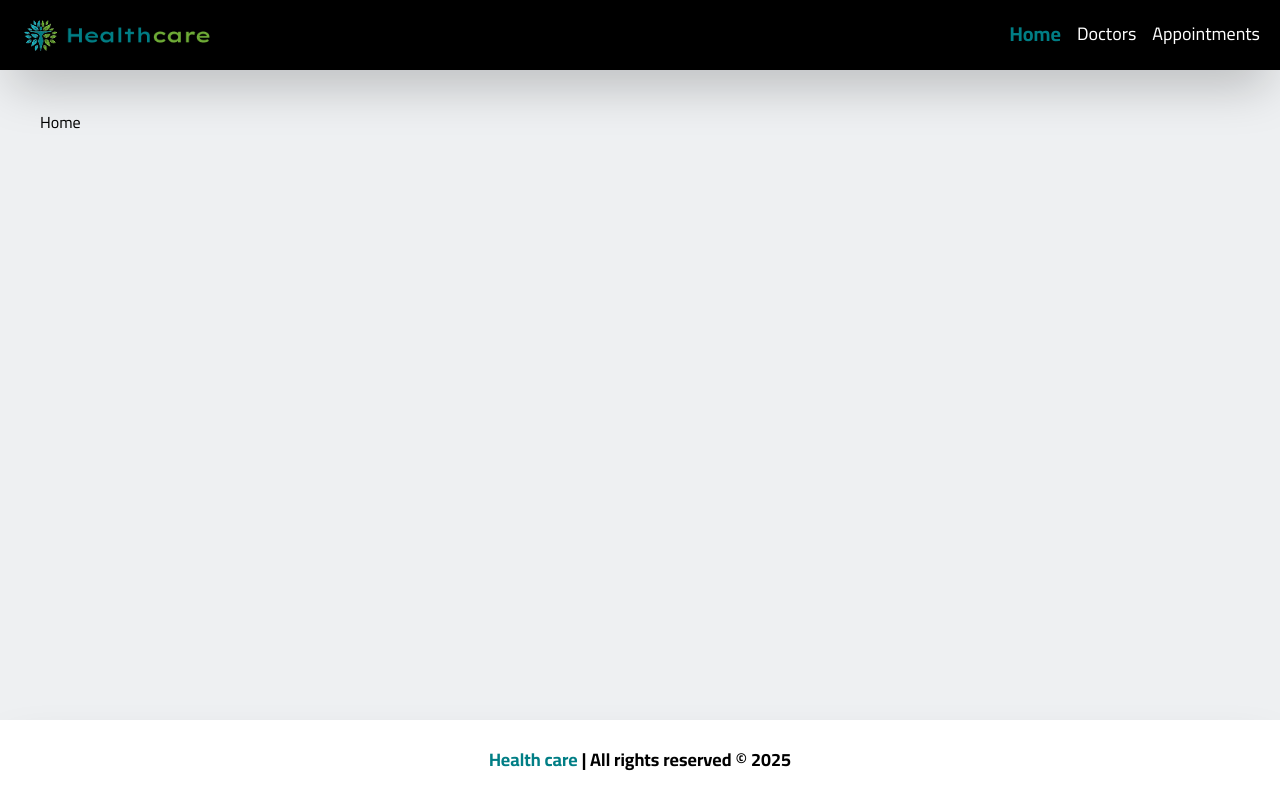
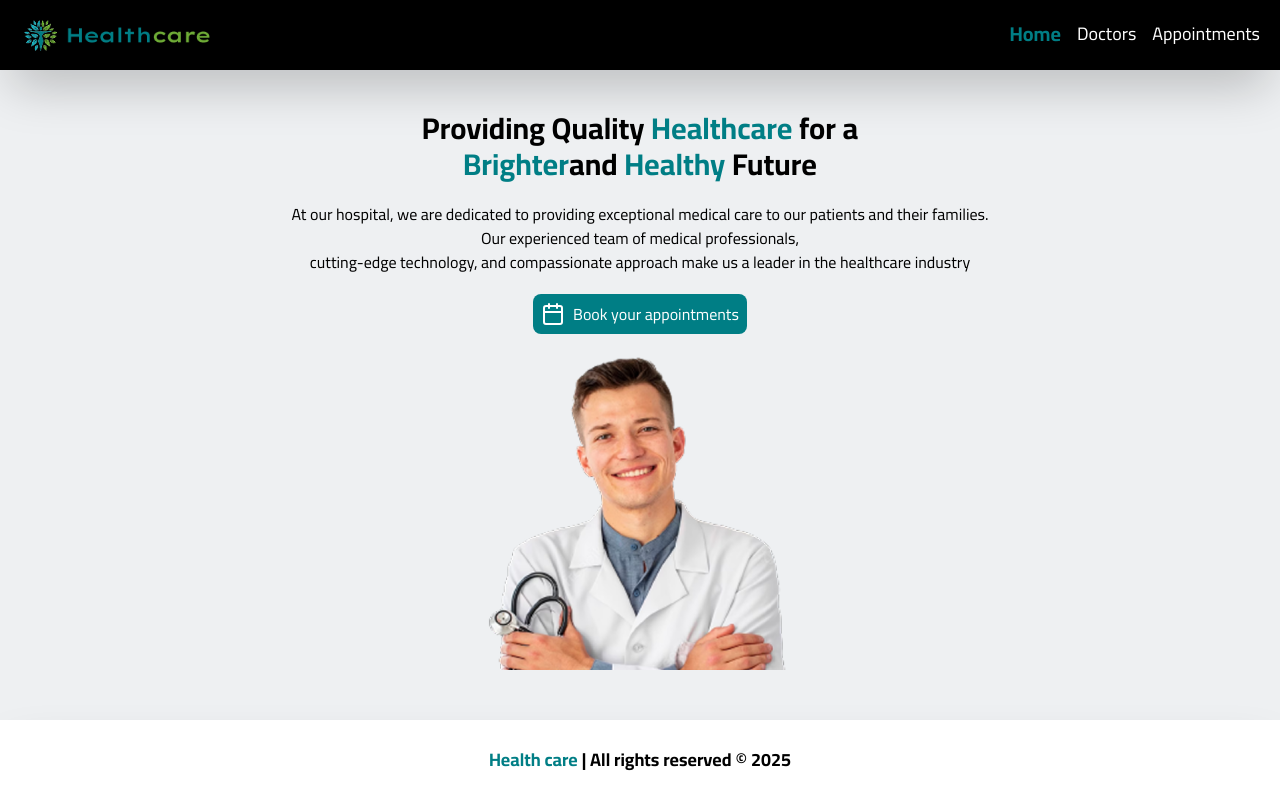
Before and after one commit to omargamal510/HealthCare, a React (Vite) app: page / in a window 1280 px wide. Built offline with nearby package versions, Linux system fonts and the light colour scheme.

Commit message:
[GENERAL] Modifications on the whole app

```diff
--- a/src/components/DoctorBooking/DoctorBooking.tsx
+++ b/src/components/DoctorBooking/DoctorBooking.tsx
@@ -143,10 +143,14 @@ function DoctorBooking({ doctorBookingData }: DoctorBookingProps) {
             </ul>
 
             <p className="flex border-t-1 border-primary-cyan pt-3 mt-3  w-full text-center items-center justify-center gap-2">
-              <span> Your appointment will be : </span>
-              <span className="flex">
-                {choosenDate} <Minus /> {choosenTime}
-              </span>
+              {choosenDate !== "" && choosenTime !== "" && (
+                <>
+                  <span> Your appointment will be : </span>
+                  <span className="flex">
+                    {choosenDate} <Minus /> {choosenTime}
+                  </span>
+                </>
+              )}
             </p>
 
             <button
--- a/src/components/DoctorFilter/DoctorFilter.tsx
+++ b/src/components/DoctorFilter/DoctorFilter.tsx
@@ -61,7 +61,7 @@ function DoctorFilter({
       {filterStatus && (
         <div
           onClick={() => setFilterStatus(false)}
-          className="bg-primary-filter overflow-y-scroll flex flex-col gap-10 items-center backdrop-blur-xs h-screen fixed inset-0"
+          className="bg-primary-filter overflow-y-scroll z-20 flex flex-col gap-10 items-center backdrop-blur-xs h-screen fixed inset-0"
         >
           <div
             onClick={(e) => e.stopPropagation()}
--- /dev/null
+++ b/src/components/Loading/Loading.tsx
@@ -0,0 +1,13 @@
+import { LoaderCircle } from "lucide-react";
+
+function Loading() {
+  return (
+    <div className="h-screen bg-white fixed flex items-center justify-center inset-0 z-40">
+      <div>
+        <LoaderCircle className="loading text-primary-cyan" size={100} />
+      </div>
+    </div>
+  );
+}
+
+export default Loading;
--- a/src/components/SingleAppointment/SingleAppointment.tsx
+++ b/src/components/SingleAppointment/SingleAppointment.tsx
@@ -1,5 +1,9 @@
-import { BadgeX, CalendarClock, Map, Minus } from "lucide-react";
+import { BadgeX, CalendarClock, Map, Minus, X } from "lucide-react";
 import { Link } from "react-router-dom";
+import {
+  defineTodayTomorrow,
+  isDeprecatedDate,
+} from "../../utils/dateFormatter.ts";
 
 function SingleAppointment() {
   const appointments = JSON.parse(localStorage.getItem("appointments") || "[]");
@@ -15,11 +19,20 @@ function SingleAppointment() {
                 <p className="text-lg">{appointment.specialty}</p>
               </div>
               <div className="flex flex-col justify-around gap-2 p-2 text-lg font-semibold h-[120px]">
+                {isDeprecatedDate(appointment.date) && (
+                  <h3 className="flex items-center">
+                    {" "}
+                    <span>Passed</span>{" "}
+                    <span>
+                      <X className="text-red-500" />
+                    </span>
+                  </h3>
+                )}
                 <p className="flex gap-1 items-center ">
                   <span>
                     <CalendarClock />
                   </span>
-                  <span>{appointment.date}</span>
+                  <span>{defineTodayTomorrow(appointment.date)}</span>
                   <Minus />
                   <span>{appointment.time}</span>
                 </p>
--- a/src/index.css
+++ b/src/index.css
@@ -23,3 +23,13 @@ button {
 input[type="checkbox"] {
   @apply accent-primary-cyan;
 }
+
+.loading {
+  animation: loading 2s linear infinite alternate forwards;
+}
+
+@keyframes loading {
+  to {
+    transform: rotate(360deg);
+  }
+}
--- a/src/pages/Doctors.tsx
+++ b/src/pages/Doctors.tsx
@@ -4,6 +4,7 @@ import { doctorTypes } from "../types/doctors-types.ts";
 import { SlidersHorizontal } from "lucide-react";
 import DoctorFilter from "../components/DoctorFilter/DoctorFilter.tsx";
 import DoctorBooking from "../components/DoctorBooking/DoctorBooking.tsx";
+import Loading from "../components/Loading/Loading.tsx";
 
 const API_LINK: string =
   "https://gist.githubusercontent.com/omargamal510/47c5c6c27c12e00ef04a5e284397b16b/raw/a74db00ad9dc733282ec47a384346afd66059084/gistfile1.txt";
@@ -27,14 +28,16 @@ function Doctors() {
       } catch (error) {
         console.error("Error fetching doctors:", error);
       } finally {
-        setLoading(false);
+        setTimeout(() => {
+          setLoading(false);
+        }, 500);
       }
     };
 
     fetchDoctors();
   }, []);
 
-  if (loading) return <p>Loading...</p>;
+  if (loading) return <Loading />;
 
   const allSelections: string[] = doctors.map((e) => e.specialty);
   const allSelectionsSet: string[] = Array.from(new Set(allSelections));
--- a/src/pages/Home.tsx
+++ b/src/pages/Home.tsx
@@ -1,5 +1,36 @@
+import { Calendar } from "lucide-react";
+import { Link } from "react-router-dom";
+
 function Home() {
-  return <div>Home</div>;
+  return (
+    <div className="flex flex-col items-center overflow-hidden justify-between gap-5 h-[70vh]">
+      <div className="w-full text-center items-center flex flex-col gap-5">
+        <h2 className="text-3xl font-bold">
+          Providing Quality{" "}
+          <span className="text-primary-cyan">Healthcare</span> for a <br />
+          <span className="text-primary-cyan">Brighter</span>
+          and <span className="text-primary-cyan">Healthy</span> Future
+        </h2>
+        <p>
+          At our hospital, we are dedicated to providing exceptional medical
+          care to our patients and their families. <br /> Our experienced team
+          of medical professionals, <br /> cutting-edge technology, and
+          compassionate approach make us a leader in the healthcare industry
+        </p>
+
+        <Link
+          to="/doctors"
+          className="bg-primary-cyan flex items-center justify-center gap-2 p-2 rounded-lg text-white w-fit"
+        >
+          <Calendar />
+          <span> Book your appointments</span>
+        </Link>
+      </div>
+      <div className="">
+        <img src="/doctor.png" alt="doctor" className="w-[400px]" />
+      </div>
+    </div>
+  );
 }
 
 export default Home;
```
Also changed, not shown: public/doctor.png (added).
